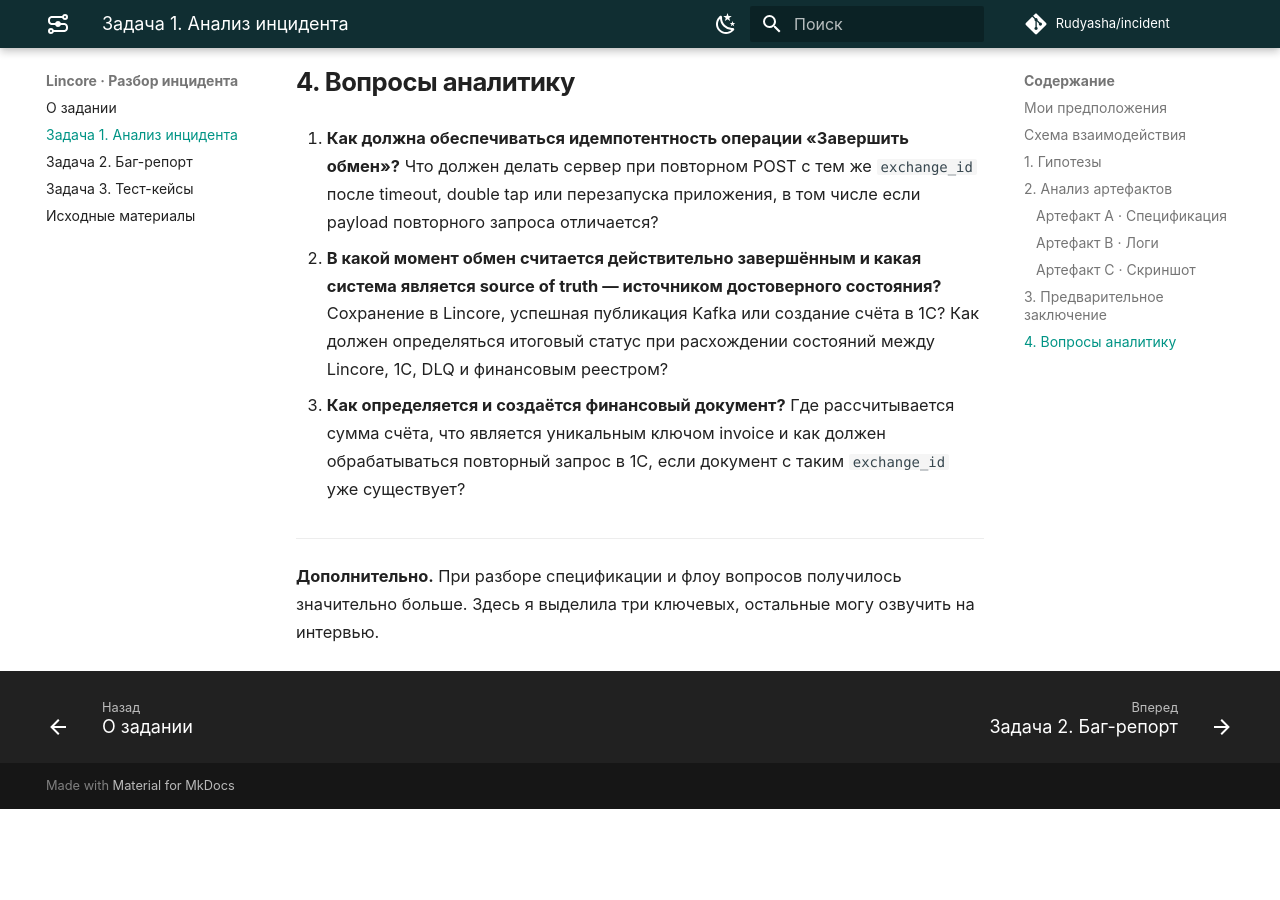
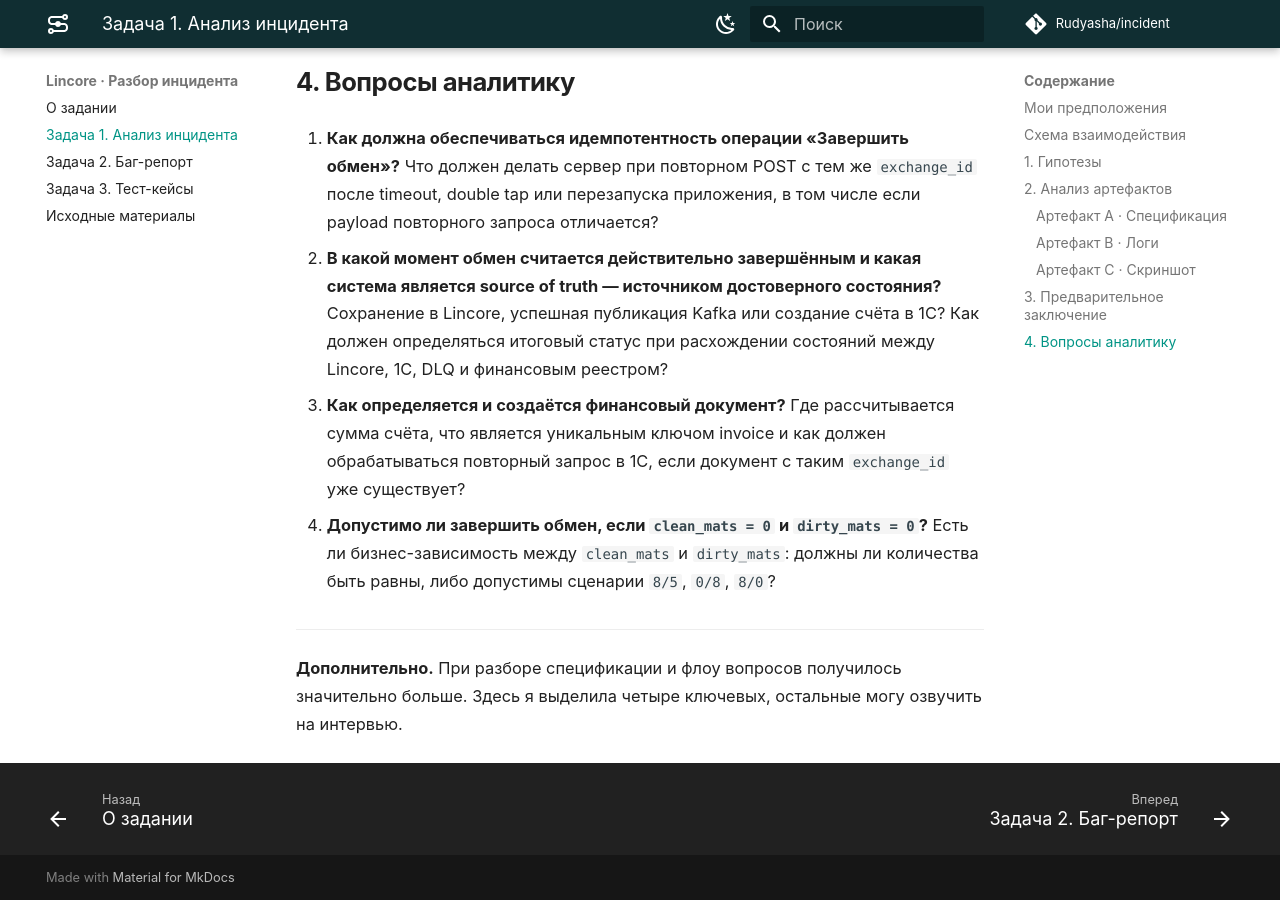
Before and after one commit to Rudyasha/incident, an MkDocs documentation site: the page built from docs/task-1.md, in a window 1280 px wide and 900 px high, scrolled down 4483 px. Built offline with MkDocs 1.6.1 and Material for MkDocs 9.7.7, drawn with Linux system fonts in a browser that asks for light colours; comment, search, counter and statistics services are not loaded; before the commit the page ends 5292 px from its top, so only the background shows below that.

Commit message:
Add analyst question about mat quantity rules

```diff
--- a/docs/task-1.md
+++ b/docs/task-1.md
@@ -117,6 +117,8 @@ sequenceDiagram
 
 3. **Как определяется и создаётся финансовый документ?** Где рассчитывается сумма счёта, что является уникальным ключом invoice и как должен обрабатываться повторный запрос в 1С, если документ с таким `exchange_id` уже существует?
 
+4. **Допустимо ли завершить обмен, если `clean_mats = 0` и `dirty_mats = 0`?** Есть ли бизнес-зависимость между `clean_mats` и `dirty_mats`: должны ли количества быть равны, либо допустимы сценарии `8/5`, `0/8`, `8/0`?
+
 ---
 
-**Дополнительно.** При разборе спецификации и флоу вопросов получилось значительно больше. Здесь я выделила три ключевых, остальные могу озвучить на интервью.
+**Дополнительно.** При разборе спецификации и флоу вопросов получилось значительно больше. Здесь я выделила четыре ключевых, остальные могу озвучить на интервью.
```
